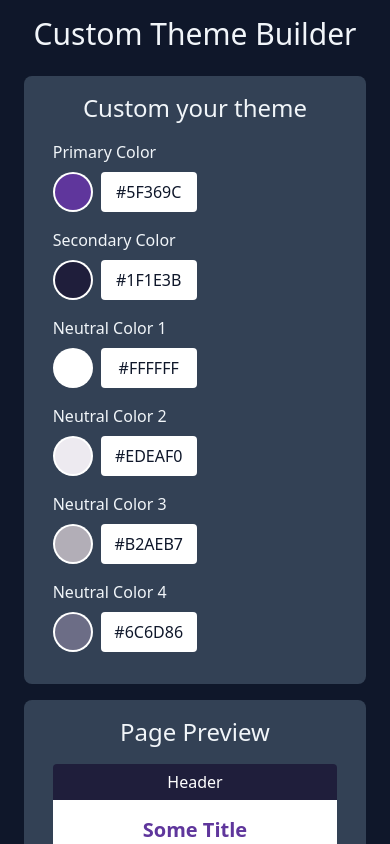
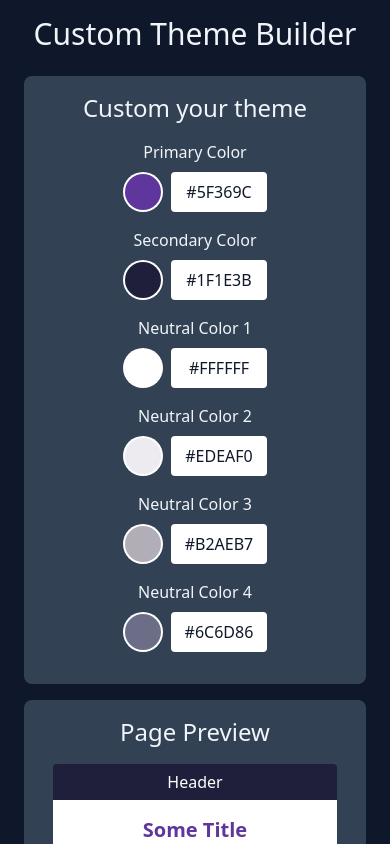
Before and after one commit to JorgeAVargasC/custom-theme-builder, a React (Vite) app: page / in a window 390 px wide. Shown: the top 844 px of the page. Built offline with nearby package versions, Linux system fonts and the light colour scheme.

Commit message:
update responsive colors section

```diff
--- a/src/App.jsx
+++ b/src/App.jsx
@@ -57,9 +57,9 @@ function App() {
           <div className="py-4 w-full h-full flex flex-col items-center bg-slate-700 rounded-lg">
             <h2 className='text-2xl mb-4'>Custom your theme</h2>
             {/* Custom Color Section */}
-            <div className='flex flex-col w-5/6'>
+            <div className='flex flex-col w-5/6 md:grid md:grid-cols-2'>
               {/* Primary Color */}
-              <div className='flex flex-col mb-4'>
+              <div className='flex flex-col mb-4 items-center'>
                 <label className='mb-2'>Primary Color</label>
                 <div className='flex flex-row'>
                   <input type="color" name='primaryColor' value={primaryColor} ref={primaryColorRef} onChange={() => handleThemeChange(primaryColorRef)} className='w-10 h-10 mr-2' />
@@ -67,7 +67,7 @@ function App() {
                 </div>
               </div>
               {/* Secondary Color */}
-              <div className='flex flex-col mb-4'>
+              <div className='flex flex-col mb-4 items-center'>
                 <label className='mb-2'>Secondary Color</label>
                 <div className='flex flex-row'>
                   <input type="color" name='secondaryColor' value={secondaryColor} ref={secondaryColorRef} onChange={() => handleThemeChange(secondaryColorRef)} className='w-10 h-10 mr-2' />
@@ -75,7 +75,7 @@ function App() {
                 </div>
               </div>
               {/* Neutral Color 1 */}
-              <div className='flex flex-col mb-4'>
+              <div className='flex flex-col mb-4 items-center'>
                 <label className='mb-2'>Neutral Color 1</label>
                 <div className='flex flex-row'>
                   <input type="color" name='neutralColor1' value={neutralColor1} ref={neutralColor1Ref} onChange={() => handleThemeChange(neutralColor1Ref)} className='w-10 h-10 mr-2' />
@@ -83,7 +83,7 @@ function App() {
                 </div>
               </div>
               {/* Neutral Color 2 */}
-              <div className='flex flex-col mb-4'>
+              <div className='flex flex-col mb-4 items-center'>
                 <label className='mb-2'>Neutral Color 2</label>
                 <div className='flex flex-row'>
                   <input type="color" name='neutralColor2' value={neutralColor2} ref={neutralColor2Ref} onChange={() => handleThemeChange(neutralColor2Ref)} className='w-10 h-10 mr-2' />
@@ -91,7 +91,7 @@ function App() {
                 </div>
               </div>
               {/* Neutral Color 3 */}
-              <div className='flex flex-col mb-4'>
+              <div className='flex flex-col mb-4 items-center'>
                 <label className='mb-2'>Neutral Color 3</label>
                 <div className='flex flex-row'>
                   <input type="color" name='neutralColor3' value={neutralColor3} ref={neutralColor3Ref} onChange={() => handleThemeChange(neutralColor3Ref)} className='w-10 h-10 mr-2' />
@@ -99,7 +99,7 @@ function App() {
                 </div>
               </div>
               {/* Neutral Color 4 */}
-              <div className='flex flex-col mb-4'>
+              <div className='flex flex-col mb-4 items-center'>
                 <label className='mb-2'>Neutral Color 4</label>
                 <div className='flex flex-row'>
                   <input type="color" name='neutralColor4' value={neutralColor4} ref={neutralColor4Ref} onChange={() => handleThemeChange(neutralColor4Ref)} className='w-10 h-10 mr-2' />
```
